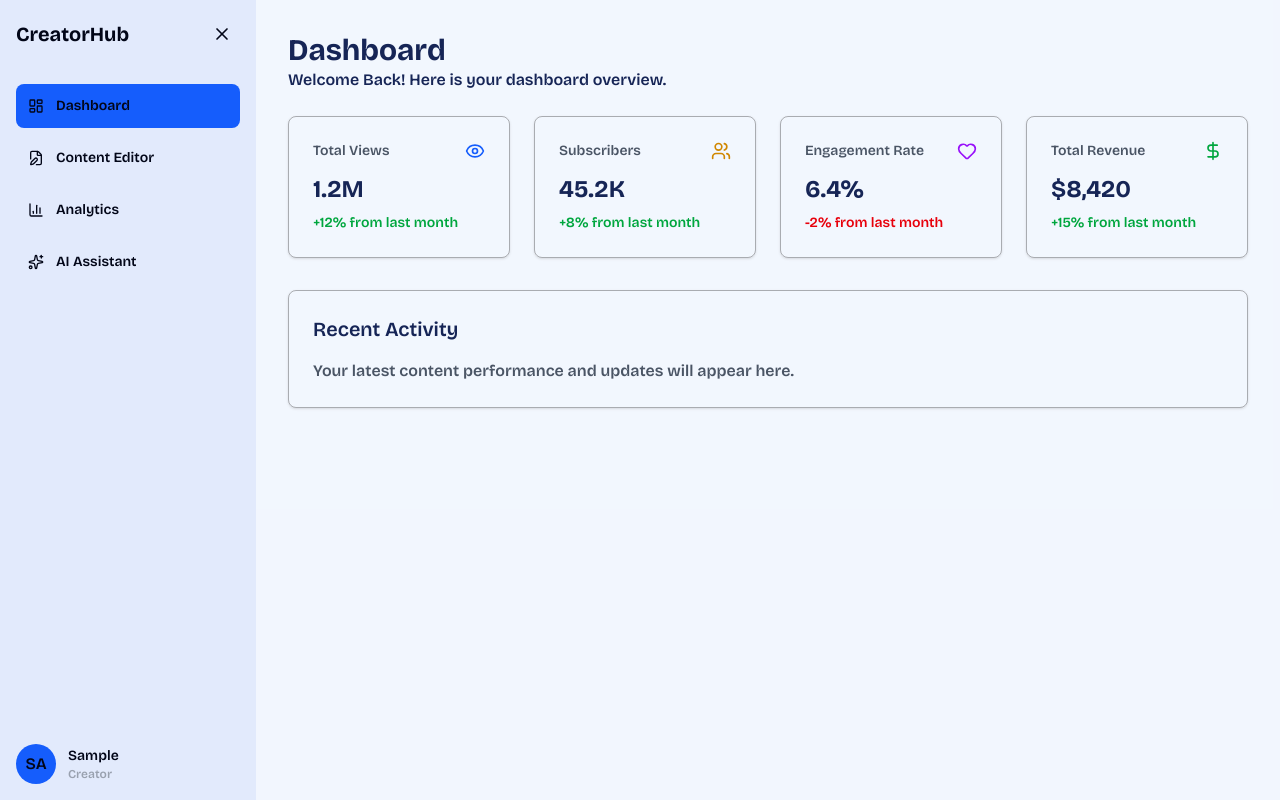
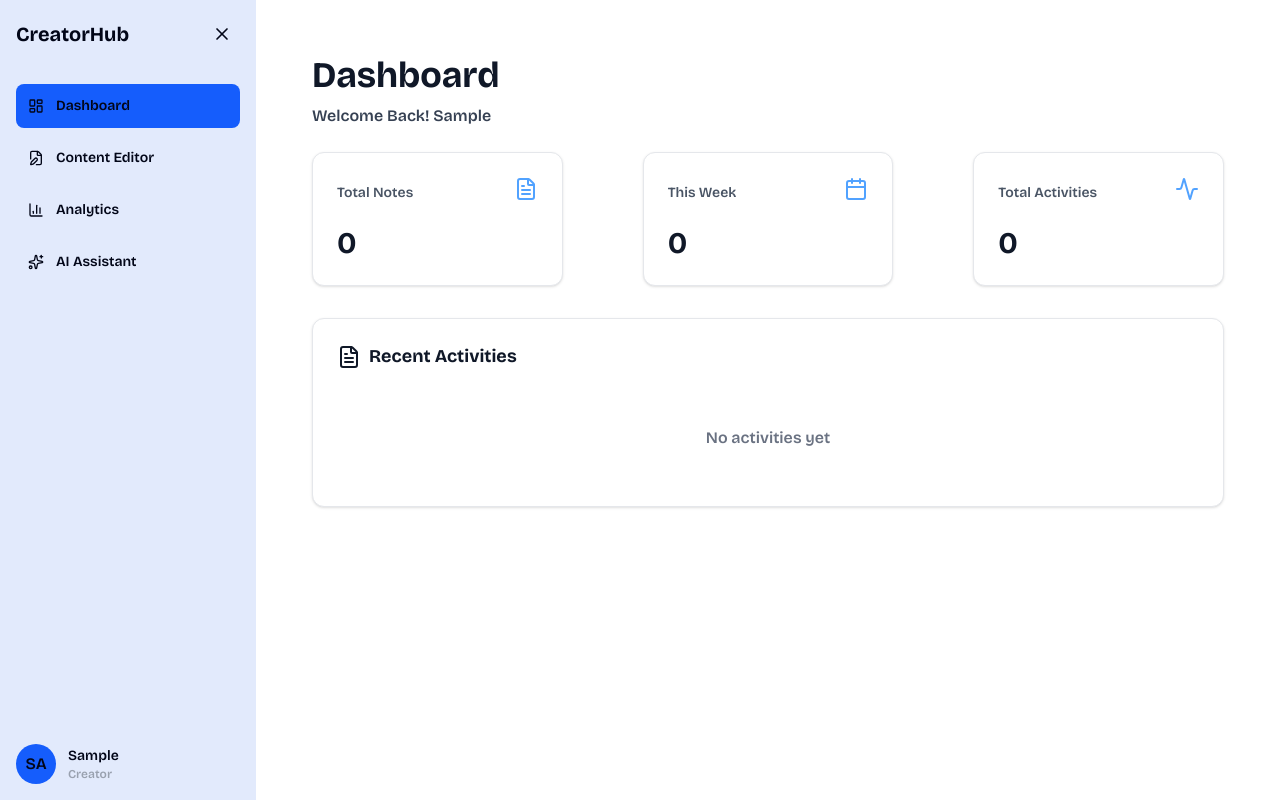
Before and after one commit to Haruna-dev-droid/creators-dashboard, a React (Vite) app: page /dashboard in a window 1280 px wide. Both pictures are taken after typing "Sample", "name@example.com", "Sample123", "Sample123" into the empty fields and a click on the button "Create Account". Built offline with nearby package versions, Linux system fonts and the light colour scheme.

Commit message:
edited the UI for dashboard

```diff
--- a/src/components/FullSetup/DashboardRouter.jsx
+++ b/src/components/FullSetup/DashboardRouter.jsx
@@ -117,7 +117,7 @@ function DashboardRouter() {
       <Sidebar isOpen={isSidebarOpen} setIsOpen={setIsSidebarOpen} />
 
       {/* Main Content Area */}
-      <main className="flex-1 overflow-y-auto bg-blue-50/70">
+      <main className="flex-1 overflow-y-auto bg-white">
         <div className="p-8">
           <Routes>
             <Route path="/" element={<Dashboard />} />
--- a/src/components/pages/ContentEditor.jsx
+++ b/src/components/pages/ContentEditor.jsx
@@ -29,6 +29,7 @@ function ContentEditor() {
   const [newCategory, setNewCategory] = useState("");
   const [searchTerm, setSearchTerm] = useState("");
   const [showAddCategory, setShowAddCategory] = useState(false);
+  const [activities, setActivities] = useState([]);
 
   // Color palette for notes
   const noteColors = [
@@ -39,6 +40,12 @@ function ContentEditor() {
     "bg-pink-100 border-pink-200",
     "bg-indigo-100 border-indigo-200",
   ];
+
+  // Tracking Activities
+  useEffect(() => {
+    const savedActivities = localStorage.getItem("activities");
+    if (savedActivities) setActivities(JSON.parse(savedActivities));
+  }, []);
 
   // Load notes and drafts from localStorage
   useEffect(() => {
@@ -52,6 +59,27 @@ function ContentEditor() {
 
     setIsLoaded(true);
   }, []);
+
+  // Save activities when they change
+
+  useEffect(() => {
+    if (isLoaded) {
+      localStorage.setItem("activities", JSON.stringify(activities));
+    }
+  }, [activities, isLoaded]);
+
+  // FUnction that logs activity
+
+  const logActivity = (type, noteTitle, category) => {
+    const activity = {
+      id: Date.now(),
+      type,
+      noteTitle,
+      category,
+      timestamp: new Date().toISOString(),
+    };
+    setActivities([activity, ...activities].slice(0, 50));
+  };
 
   // Save notes to localStorage
   useEffect(() => {
@@ -114,6 +142,7 @@ function ContentEditor() {
         updatedAt: new Date().toISOString(),
       };
       setNotes([note, ...notes]);
+      logActivity("created", note.title || "Untitled", note.category);
       setNewNote({ title: "", content: "", category: "ideas" });
       // Remove draft after publishing
       setDrafts(drafts.filter((d) => d.id !== "current-draft"));
@@ -122,11 +151,19 @@ function ContentEditor() {
 
   // Delete note
   const handleDeleteNote = (id) => {
+    const noteToDelete = notes.find((note) => note.id === id);
+    logActivity(
+      "deleted",
+      noteToDelete.title || "Untitled",
+      noteToDelete.category,
+    );
     setNotes(notes.filter((note) => note.id !== id));
   };
 
   // Update note
   const handleEditNote = (id, editedTitle, editedContent) => {
+    const noteToEdit = notes.find((note) => note.id === id);
+    logActivity("edited", editedTitle || "Untitled", noteToEdit.category);
     setNotes(
       notes.map((note) =>
         note.id === id
--- a/src/components/pages/Dashboard.jsx
+++ b/src/components/pages/Dashboard.jsx
@@ -1,52 +1,162 @@
 import React from "react";
+import { useState, useEffect } from "react";
+import {
+  Plus,
+  Edit2,
+  Trash2,
+  FileText,
+  Calendar,
+  Activity,
+} from "lucide-react";
+import { useAuth } from "../contexts/ContextAuth";
 import { Eye, Users, Heart, DollarSign } from "lucide-react";
 
 function Dashboard() {
+  const [activities, setActivities] = useState([]);
+  const [notes, setNotes] = useState([]);
+  const { currentUser } = useAuth();
+  const user = currentUser;
+
+  useEffect(() => {
+    const savedActivities = localStorage.getItem("activities");
+    const savedNotes = localStorage.getItem("notes");
+
+    if (savedActivities) setActivities(JSON.parse(savedActivities));
+    if (savedNotes) setNotes(JSON.parse(savedNotes));
+  }, []);
+
+  // Activity type styling
+  const getActivityStyle = (type) => {
+    switch (type) {
+      case "created":
+        return "bg-green-100 text-green-800 border-green-300";
+      case "edited":
+        return "bg-blue-100 text-blue-800 border-blue-300";
+      case "deleted":
+        return "bg-red-100 text-red-800 border-red-300";
+      default:
+        return "bg-gray-100 text-gray-800 border-gray-300";
+    }
+  };
+
+  const getActivityIcon = (type) => {
+    switch (type) {
+      case "created":
+        return <Plus size={16} />;
+      case "edited":
+        return <Edit2 size={16} />;
+      case "deleted":
+        return <Trash2 size={16} />;
+      default:
+        return <FileText size={16} />;
+    }
+  };
+
   return (
-    <div className=" min-h-screen">
-      <div className="text-blue-950 ">
-        <h1 className="text-3xl font-bold  ">Dashboard</h1>
-        <p className="mb-6">Welcome Back! Here is your dashboard overview.</p>
-        <div className="grid grid-cols-1 md:grid-cols-2 lg:grid-cols-4 gap-6 mb-8">
-          {/* Stats Cards */}
-          <div className=" p-6 rounded-lg shadow-sm border border-black/30">
-            <div className="flex justify-between mb-2">
-              <p className="text-sm text-gray-600 mb-1">Total Views</p>
-              <Eye className="w-5 h-5 text-blue-600" />
+    <div className="min-h-screen  p-6">
+      <div className="max-w-7xl mx-auto">
+        <h1 className="text-4xl font-bold text-gray-900 mb-2">Dashboard</h1>
+        <p className="text-gray-700 mb-6">
+          Welcome Back! {user?.name || "Guest"}
+        </p>
+
+        {/* Stats Cards */}
+        <div className="grid grid-cols-1 md:grid-cols-3 md:gap-20 gap-6 mb-8">
+          <div className="bg-white rounded-xl p-6 shadow-sm border border-gray-200">
+            <div className="flex items-center justify-between mb-2">
+              <h3 className="text-gray-600 text-sm font-medium mb-2">
+                Total Notes
+              </h3>
+              <FileText size={24} className="text-blue-400 mb-4" />{" "}
             </div>
-            <p className="text-2xl font-bold ">1.2M</p>
-            <p className="text-sm text-green-600 mt-2">+12% from last month</p>
+            <p className="text-3xl font-bold text-gray-900">{notes.length}</p>
           </div>
-          <div className=" p-6 rounded-lg shadow-sm border border-black/30">
-            <div className="flex justify-between mb-2">
-              <p className="text-sm text-gray-600 mb-1">Subscribers</p>
-              <Users className="w-5 h-5 text-yellow-600" />
+          <div className="bg-white rounded-xl p-6 shadow-sm border border-gray-200">
+            <div className="flex items-center justify-between mb-2">
+              <h3 className="text-gray-600 text-sm font-medium mb-2">
+                This Week
+              </h3>
+              <Calendar size={24} className="text-blue-400 mb-4" />
             </div>
-            <p className="text-2xl font-bold ">45.2K</p>
-            <p className="text-sm text-green-600 mt-2">+8% from last month</p>
+            <p className="text-3xl font-bold text-gray-900">
+              {
+                activities.filter((a) => {
+                  const activityDate = new Date(a.timestamp);
+                  const weekAgo = new Date();
+                  weekAgo.setDate(weekAgo.getDate() - 7);
+                  return activityDate > weekAgo;
+                }).length
+              }
+            </p>
           </div>
-          <div className=" p-6 rounded-lg shadow-sm border border-black/30">
-            <div className="flex justify-between mb-2">
-              <p className="text-sm text-gray-600 mb-1">Engagement Rate</p>
-              <Heart className="w-5 h-5 text-purple-600" />
+          <div className="bg-white rounded-xl p-6 shadow-sm border border-gray-200">
+            <div className="flex items-center justify-between mb-2">
+              <h3 className="text-gray-600 text-sm font-medium mb-2">
+                Total Activities
+              </h3>
+              <Activity size={24} className="text-blue-400 mb-4" />
             </div>
-            <p className="text-2xl font-bold ">6.4%</p>
-            <p className="text-sm text-red-600 mt-2">-2% from last month</p>
-          </div>
-          <div className=" p-6 rounded-lg shadow-sm border border-black/30">
-            <div className="flex justify-between mb-2">
-              <p className="text-sm text-gray-600 mb-1">Total Revenue</p>
-              <DollarSign className="w-5 h-5 text-green-600" />
-            </div>
-            <p className="text-2xl font-bold ">$8,420</p>
-            <p className="text-sm text-green-600 mt-2">+15% from last month</p>
+            <p className="text-3xl font-bold text-gray-900">
+              {activities.length}
+            </p>
           </div>
         </div>
-        <div className=" p-6 rounded-lg shadow-sm border border-black/30">
-          <h2 className="text-xl font-semibold mb-4">Recent Activity</h2>
-          <p className="text-gray-600">
-            Your latest content performance and updates will appear here.
-          </p>
+
+        {/* Recent Activities */}
+        <div className="bg-white rounded-xl p-6 shadow-sm border border-gray-200">
+          <h2 className="text-[18px] font-bold text-gray-900 mb-6 flex items-center gap-2">
+            <FileText size={24} />
+            Recent Activities
+          </h2>
+
+          {activities.length > 0 ? (
+            <div className="space-y-3 text-sm">
+              {activities.slice(0, 10).map((activity) => (
+                <div
+                  key={activity.id}
+                  className="flex items-center justify-between p-4 rounded-lg border-l-4 bg-gray-50 hover:bg-gray-100 transition-colors"
+                  style={{
+                    borderLeftColor:
+                      activity.type === "created"
+                        ? "#22c55e"
+                        : activity.type === "edited"
+                          ? "#3b82f6"
+                          : "#ef4444",
+                  }}
+                >
+                  <div className="flex items-center gap-4">
+                    <div
+                      className={`p-2 rounded-full ${getActivityStyle(activity.type)}`}
+                    >
+                      {getActivityIcon(activity.type)}
+                    </div>
+                    <div>
+                      <p className="font-medium text-gray-900 text-[14px]">
+                        <span className="capitalize">{activity.type}</span> "
+                        {activity.noteTitle}"
+                      </p>
+                      <p className=" text-gray-500 mt-1 text-[10px]">
+                        Category:{" "}
+                        <span className="font-medium capitalize">
+                          {activity.category}
+                        </span>
+                      </p>
+                    </div>
+                  </div>
+                  <span className="text-xs text-gray-500">
+                    {new Date(activity.timestamp).toLocaleString("en-US", {
+                      month: "short",
+                      day: "numeric",
+                      hour: "2-digit",
+                      minute: "2-digit",
+                    })}
+                  </span>
+                </div>
+              ))}
+            </div>
+          ) : (
+            <p className="text-gray-500 text-center py-8">No activities yet</p>
+          )}
         </div>
       </div>
     </div>
```
